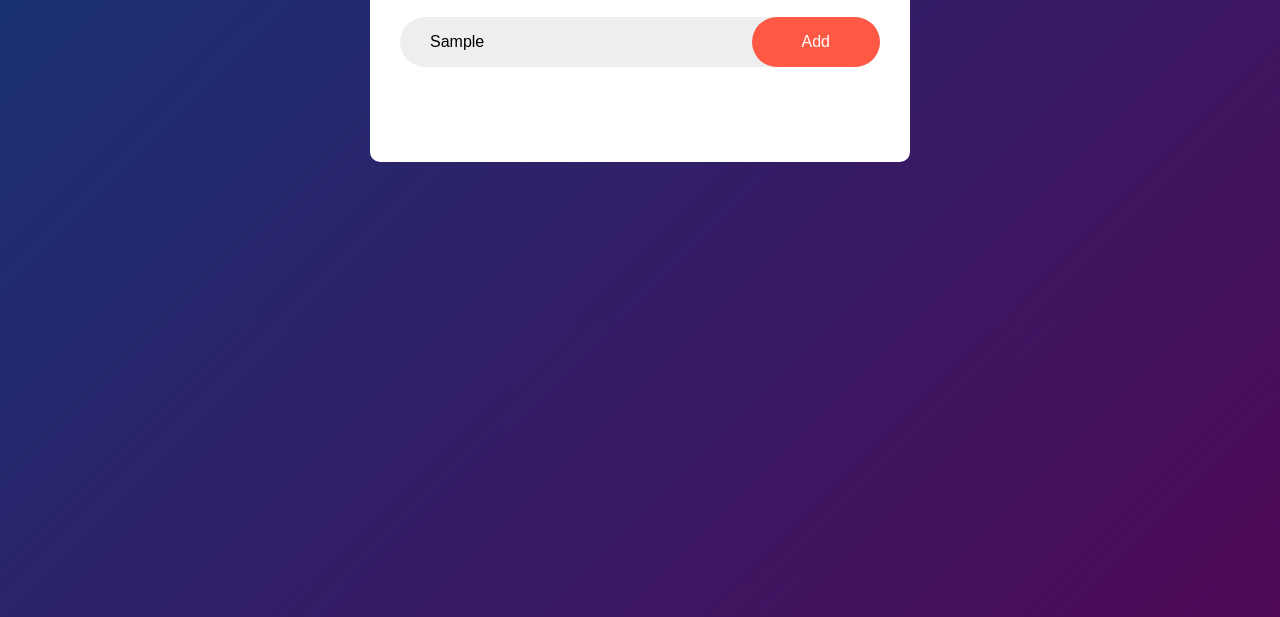
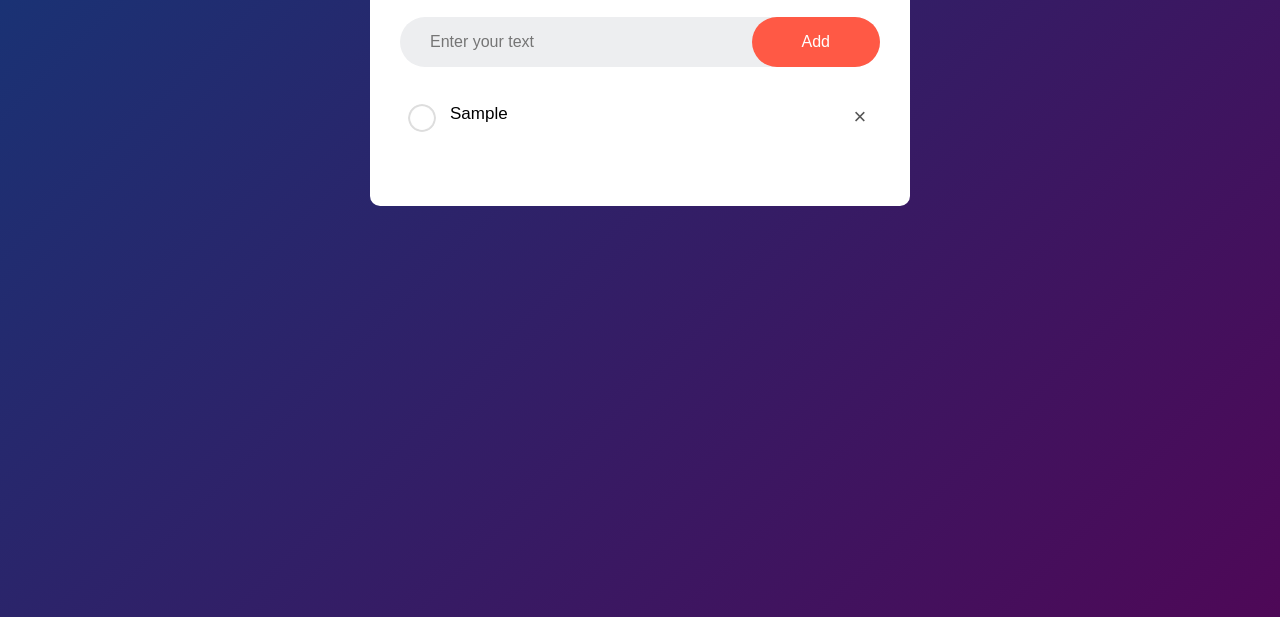
Before and after one commit to AbinS2003/To-do-list, a plain HTML site: page index.html in a window 1280 px wide. Both pictures are taken after typing "Sample" into the empty fields and a click on the button "Add". Shown: the part 183-800 px from the top of the page. Drawn offline with Linux system fonts and the light colour scheme.

Commit message:
Made it interactive

```diff
--- a/index.html
+++ b/index.html
@@ -13,11 +13,11 @@
       <h2>To-Do-List <img src="images/icon.png" ></h2>
       <div class="row">
         <input type="text" id="input-box" placeholder="Enter your text">
-        <button>Add</button>
+        <button onclick="addTask()">Add</button>
       </div>
 
-    <!--<ul id="list-container">
-        <li class="checked">Task 1</li>
+      <ul id="list-container"></ul>
+    <!--<li class="checked">Task 1</li>
         <li>Task 2</li>
         <li>Task 3</li>
       </ul>-->
--- a/scripts.js
+++ b/scripts.js
@@ -0,0 +1,42 @@
+const inputBox = document.getElementById("input-box");
+const listContainer = document.getElementById("list-container");
+
+function addTask() {
+  if (inputBox.value === '') {
+    alert("You must write something");
+  }
+  else {
+    let li = document.createElement("li");
+    li.innerHTML = inputBox.value;
+    listContainer.appendChild(li);
+
+    let span = document.createElement("span");
+    span.innerHTML = "\u00d7"
+    li.appendChild(span);
+  }
+
+  inputBox.value = "";
+
+  saveData();
+}
+
+listContainer.addEventListener("click", function(e){
+  if(e.target.tagName === "LI") {
+    e.target.classList.toggle("checked");
+    saveData();
+  }
+  else if(e.target.tagName === "SPAN"){
+    e.target.parentElement.remove();
+    saveData();
+  }
+},false);
+
+function saveData() {
+  localStorage.setItem("data", listContainer.innerHTML);
+}
+
+function showTask() {
+  listContainer.innerHTML = localStorage.getItem("data");
+}
+
+showTask();
--- a/styles.css
+++ b/styles.css
@@ -93,3 +93,20 @@ ul li.checked {
 ul li.checked::before {
   background-image: url(images/checked.png);
 }
+
+ul li span {
+  position: absolute;
+  right: 0;
+  top: 5px;
+  width: 40px;
+  height: 40px;
+  font-size: 22px;
+  color: #555;
+  line-height: 40px;
+  text-align: center;
+  border-radius: 50%;
+}
+
+ul li span:hover {
+  background: #edeef0;
+}
```
